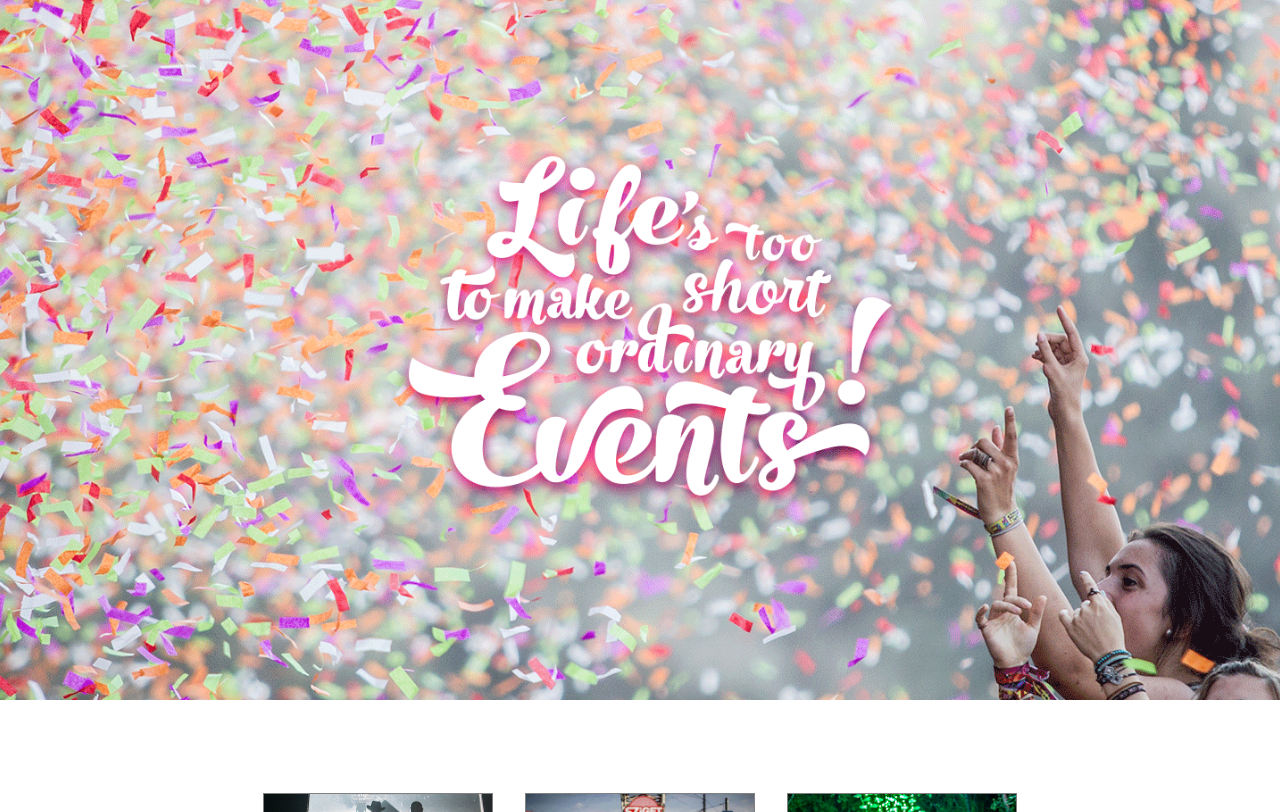
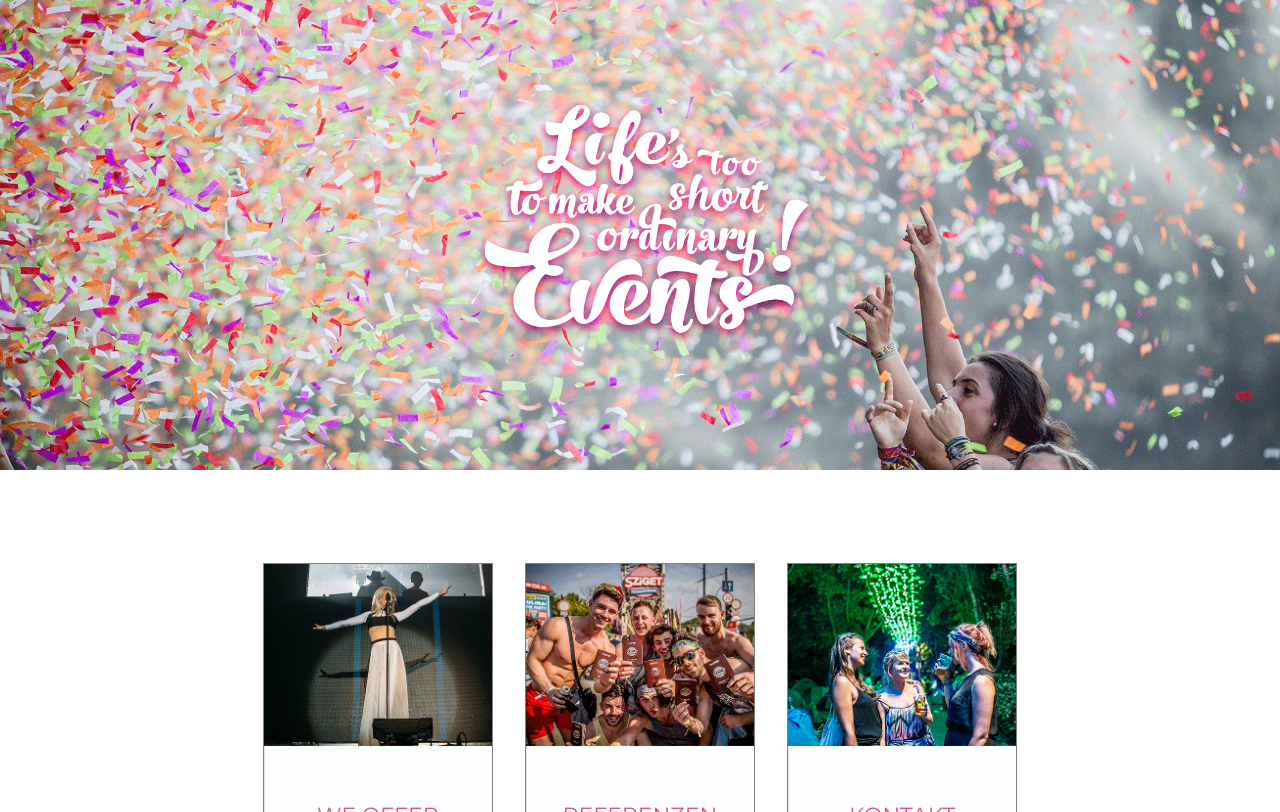
Before and after one commit to Matteobikk90/pink-orbit, a PHP site: page /home.html in a window 1280 px wide. Shown: the part 140-952 px from the top of the page. Run offline with PHP 8.4, Linux system fonts and the light colour scheme; some libraries are stand-ins or nearby versions.

```diff
--- a/css/home.css
+++ b/css/home.css
@@ -66,7 +66,7 @@ a:hover {
 }
 
 #firstBackground {
-    height: 700px;
+    height: 470px;
     width: 100%;
     background-size: cover;
     background-position: center;
```
